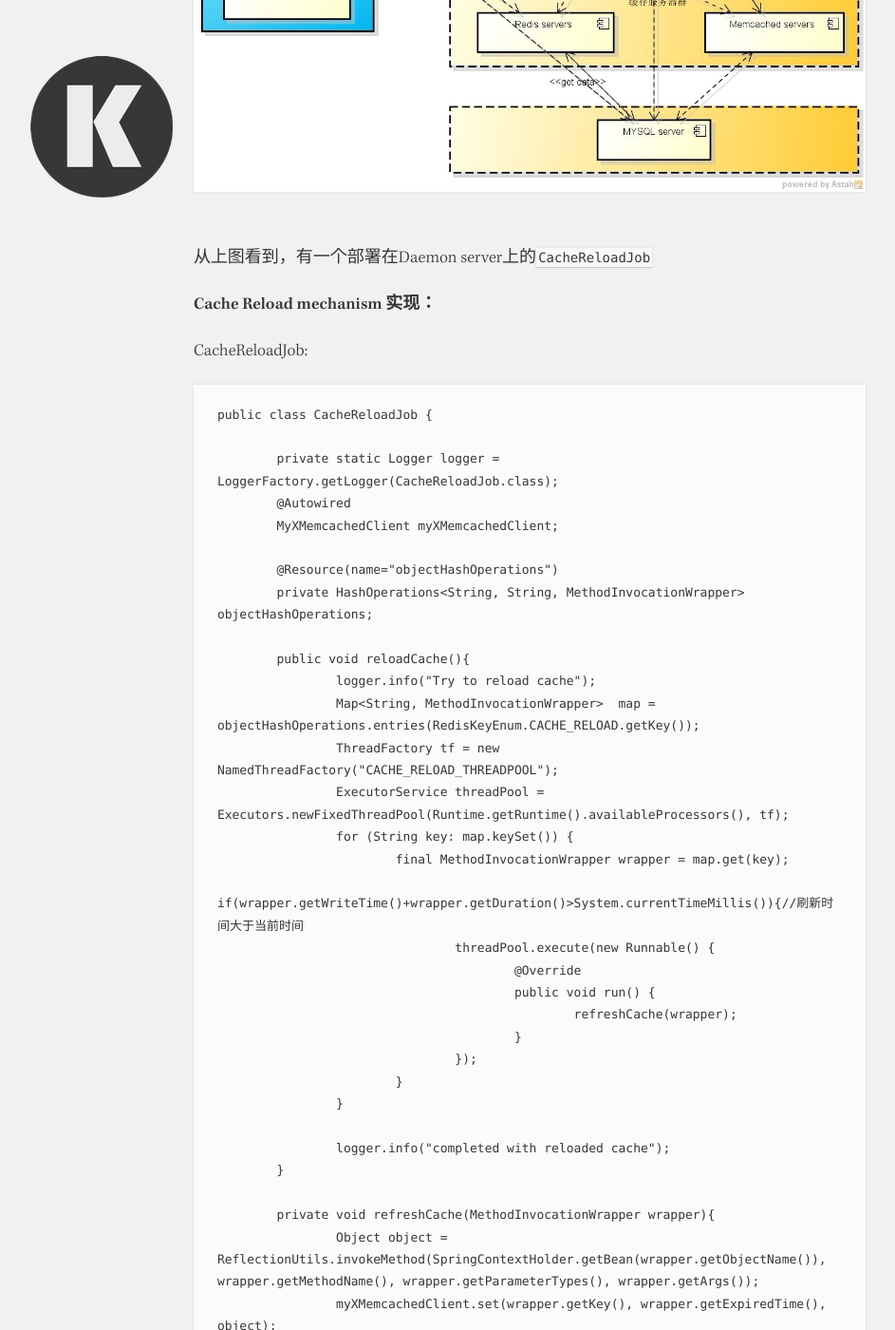
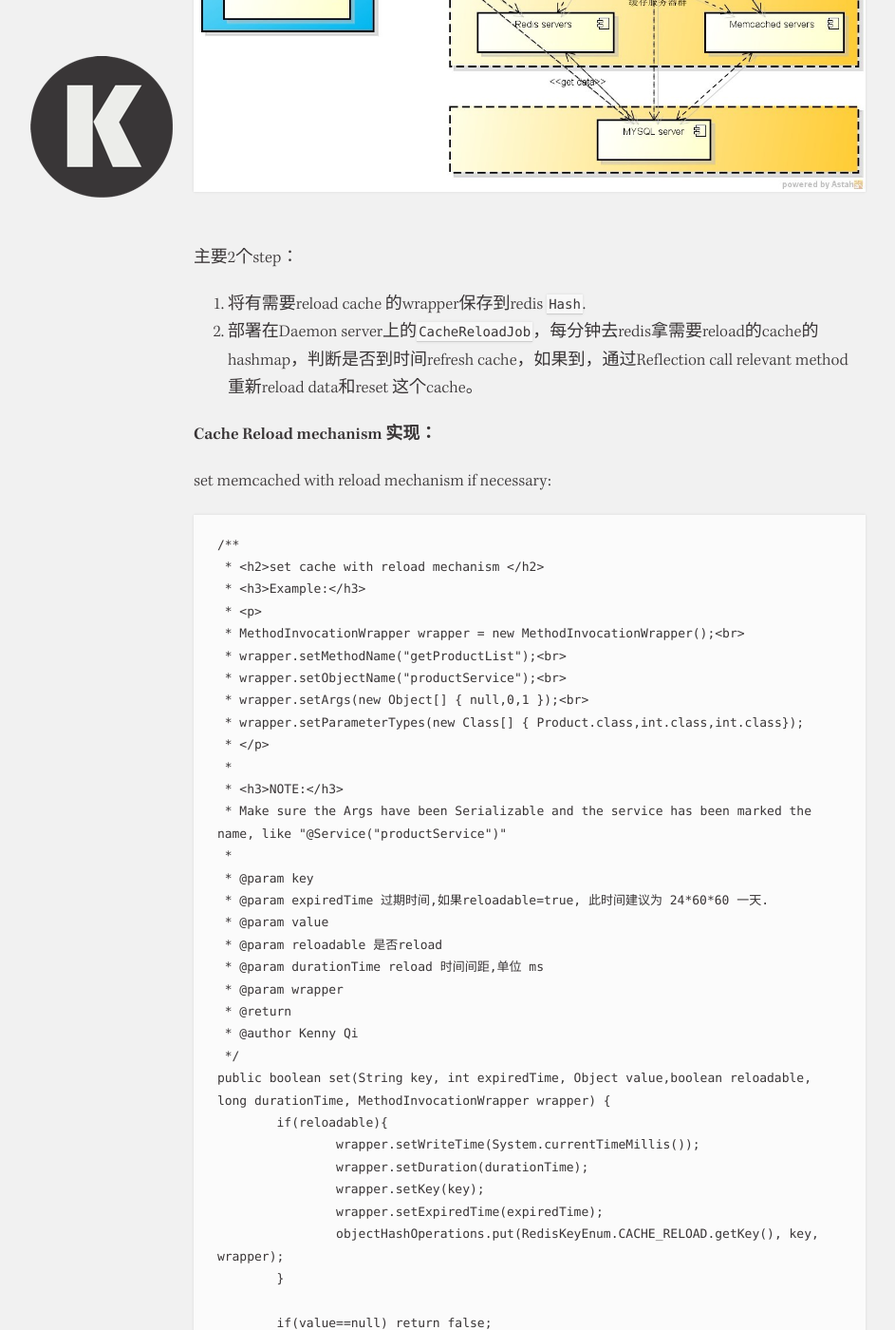
Before and after one commit to kenny2qi/kenny2qi.github.com, a Jekyll site: the page built from _posts/2012-10-10-cache-reload-mechanism.md, in a window 1280 px wide and 1400 px high, scrolled down 2255 px. Shown: the whole window at 95% size, without its empty margins (5-948 px from the left). Built offline with Jekyll 4.4.1, drawn with Linux system fonts in a browser that asks for light colours; nearby versions of some CDN libraries; Markdown is read by kramdown in place of the engine named in the settings; comment, search, counter and statistics services are not loaded; some of the changed text lies outside the part shown.

Commit message:
updae post

```diff
--- a/_posts/2012-10-10-cache-reload-mechanism.md
+++ b/_posts/2012-10-10-cache-reload-mechanism.md
@@ -50,49 +50,12 @@
 下图是guang.com 关于Cache Reload的一小部分架构：
 <img src="/images/showcase_architecture.jpg" alt="部分架构图" >
 
-从上图看到，有一个部署在Daemon server上的<code class="default-size">CacheReloadJob</code>
+主要2个step：
+
+1. 将有需要reload cache 的wrapper保存到redis <code class="default-size">Hash</code>.
+2. 部署在Daemon server上的<code class="default-size">CacheReloadJob</code>，每分钟去redis拿需要reload的cache的hashmap，判断是否到时间refresh cache，如果到，通过Reflection call relevant method 重新reload data和reset 这个cache。
 
 **Cache Reload mechanism 实现：**
-
-CacheReloadJob:
-
-	public class CacheReloadJob {
-
-		private static Logger logger = LoggerFactory.getLogger(CacheReloadJob.class);
-		@Autowired
-		MyXMemcachedClient myXMemcachedClient;
-
-		@Resource(name="objectHashOperations")
-		private HashOperations<String, String, MethodInvocationWrapper> objectHashOperations;
-
-		public void reloadCache(){
-			logger.info("Try to reload cache");
-			Map<String, MethodInvocationWrapper>  map = objectHashOperations.entries(RedisKeyEnum.CACHE_RELOAD.getKey());
-			ThreadFactory tf = new NamedThreadFactory("CACHE_RELOAD_THREADPOOL");
-			ExecutorService threadPool = Executors.newFixedThreadPool(Runtime.getRuntime().availableProcessors(), tf);
-			for (String key: map.keySet()) {
-				final MethodInvocationWrapper wrapper = map.get(key);
-				if(wrapper.getWriteTime()+wrapper.getDuration()>System.currentTimeMillis()){//刷新时间大于当前时间
-					threadPool.execute(new Runnable() {
-						@Override
-						public void run() {
-							refreshCache(wrapper);
-						}
-					});
-				}
-			}
-
-			logger.info("completed with reloaded cache");
-		}
-
-		private void refreshCache(MethodInvocationWrapper wrapper){
-			Object object = ReflectionUtils.invokeMethod(SpringContextHolder.getBean(wrapper.getObjectName()), wrapper.getMethodName(), wrapper.getParameterTypes(), wrapper.getArgs());
-			myXMemcachedClient.set(wrapper.getKey(), wrapper.getExpiredTime(), object);
-			wrapper.setWriteTime(System.currentTimeMillis());
-			objectHashOperations.put(RedisKeyEnum.CACHE_RELOAD.getKey(), wrapper.getKey(), wrapper);
-		}
-
-	}
 
 set memcached with reload mechanism if necessary:
 
@@ -137,13 +100,53 @@
 		}
 	}
 
-Redis 存储结构：
+CacheReloadJob:
 
-	redis> HMSET cache:reload:memcached <memcache_key> <MethodInvocationWrapper>
+	public class CacheReloadJob {
+
+		private static Logger logger = LoggerFactory.getLogger(CacheReloadJob.class);
+		@Autowired
+		MyXMemcachedClient myXMemcachedClient;
+
+		@Resource(name="objectHashOperations")
+		private HashOperations<String, String, MethodInvocationWrapper> objectHashOperations;
+
+		public void reloadCache(){
+			logger.info("Try to reload cache");
+			Map<String, MethodInvocationWrapper>  map = objectHashOperations.entries(RedisKeyEnum.CACHE_RELOAD.getKey());
+			ThreadFactory tf = new NamedThreadFactory("CACHE_RELOAD_THREADPOOL");
+			ExecutorService threadPool = Executors.newFixedThreadPool(Runtime.getRuntime().availableProcessors(), tf);
+			for (String key: map.keySet()) {
+				final MethodInvocationWrapper wrapper = map.get(key);
+				if(wrapper.getWriteTime()+wrapper.getDuration()>System.currentTimeMillis()){//刷新时间大于当前时间
+					threadPool.execute(new Runnable() {
+						@Override
+						public void run() {
+							refreshCache(wrapper);
+						}
+					});
+				}
+			}
+
+			logger.info("completed with reloaded cache");
+		}
+
+		private void refreshCache(MethodInvocationWrapper wrapper){
+			Object object = ReflectionUtils.invokeMethod(SpringContextHolder.getBean(wrapper.getObjectName()), wrapper.getMethodName(), wrapper.getParameterTypes(), wrapper.getArgs());
+			myXMemcachedClient.set(wrapper.getKey(), wrapper.getExpiredTime(), object);
+			wrapper.setWriteTime(System.currentTimeMillis());
+			objectHashOperations.put(RedisKeyEnum.CACHE_RELOAD.getKey(), wrapper.getKey(), wrapper);
+		}
+
+	}
+
+
+Redis 存储结构(更多Redis 的应用场景，请看[Redis 在电商中的实际应用场景](http://kenny7.com/2012/09/redis-usage-scenario.html) )：
+
+	redis> HSET cache:reload:memcached <memcache_key> <MethodInvocationWrapper>
 	OK
 	redis> HGETALL cache:reload:memcached
 
-更多Redis 的应用场景，请看[Redis 在电商中的实际应用场景](http://kenny7.com/2012/09/redis-usage-scenario.html)
 
 ##后记
 有同学说，还可以根据User-Agent来屏蔽spider，但我认为这没什么意义，现在的恶意spider都已经将User-Agent伪装成普通浏览器或者正规爬虫的User-Agent了，我也不再这里提了。
```
